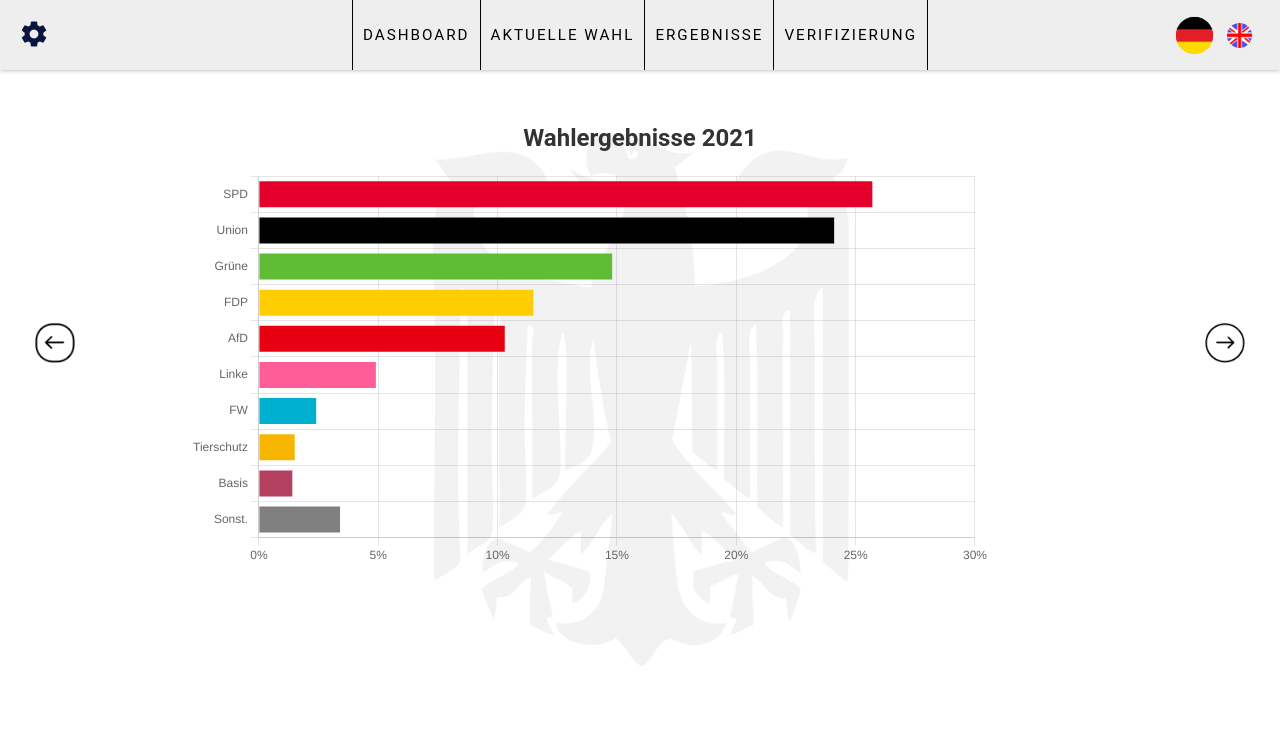
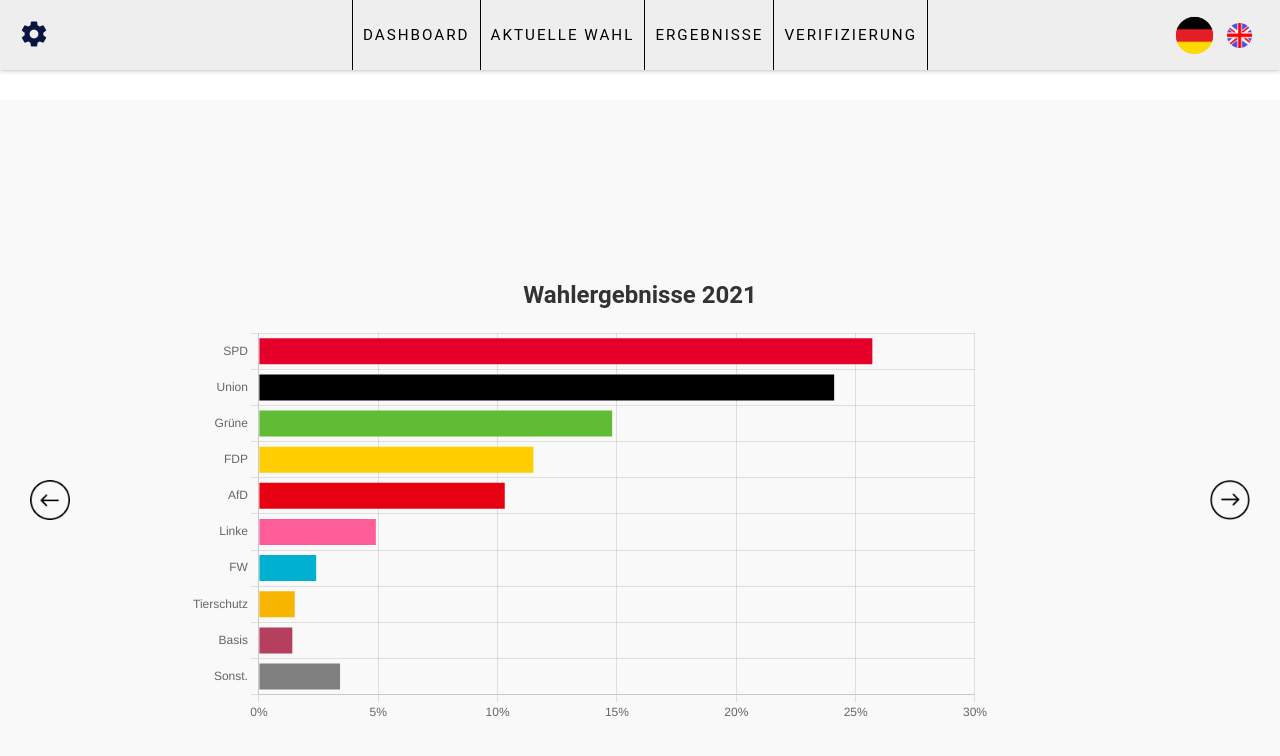
Before and after one commit to nilsgnh/PBO-Wahlplattform, a Vue app in the folder wahlapp/: page /ergebnisse in a window 1280 px wide. Shown: the top 756 px of the page. Built offline with nearby package versions, Linux system fonts and the light colour scheme.

Commit message:
pfeile an festen positionen und icon für linken pfeil geändert

```diff
--- a/wahlapp/src/components/ButtonSlide.vue
+++ b/wahlapp/src/components/ButtonSlide.vue
@@ -2,21 +2,20 @@
     <div class="button-slide-container">
       <!-- Linker Pfeil, nur anzeigen, wenn buttonType 'left' ist -->
       <button
-        v-if="buttonType === 'left'"
+  v-show="buttonType === 'left'"
   @click="goToPrevious"
   class="button-slide left"
 >
   <img src="@/assets/arrow-left.png" alt="Previous" />
 </button>
-
-      <!-- Rechter Pfeil, nur anzeigen, wenn buttonType 'right' ist -->
 <button
-        v-if="buttonType === 'right'"
+  v-show="buttonType === 'right'"
   @click="goToNext"
   class="button-slide right"
 >
   <img src="@/assets/arrow-right.png" alt="Next" />
 </button>
+
     </div>
   </template>
 
@@ -58,15 +57,17 @@
   }
 
   .button-slide {
+  width: 60px; /* Feste Breite */
+  height: 60px; /* Feste Höhe */
   background: transparent;
   border: none;
   cursor: pointer;
-    padding: 15px; /* Größere Buttons */
-    transition: transform 0.2s ease;
+  padding: 0; /* Kein Padding, um Layout-Sprünge zu vermeiden */
   display: flex;
   align-items: center;
   justify-content: center;
 }
+
 
   .button-slide img {
     width: 40px; /* Größere Pfeile */
--- a/wahlapp/src/views/ErgebnisseView.vue
+++ b/wahlapp/src/views/ErgebnisseView.vue
@@ -60,12 +60,22 @@
 
 <style scoped>
 /* Container für alle Diagramme */
+/* Container für alle Diagramme */
 .chart-container {
   display: flex;
   align-items: center;
   justify-content: space-between;
+  width: 100%; /* Volle Breite des übergeordneten Elements */
+  max-width: 1980px; /* Maximale Breite */
+  height: 800px; /* Feste Höhe für Stabilität */
   padding: 20px; /* Etwas Innenabstand für das Layout */
+  box-sizing: border-box; /* Sicherstellen, dass Padding berücksichtigt wird */
+  position: relative; /* Wichtig, um absolute Positionierung der Buttons zu ermöglichen */
+  background-color: #f9f9f9; /* Optional: Hintergrundfarbe für bessere Sichtbarkeit */
+  overflow: hidden; /* Verhindert, dass Inhalte außerhalb des Containers angezeigt werden */
+  margin: 0 auto; /* Zentriert den Container horizontal */
 }
+
 
 /* Bereich für die Buttons */
 .button-area {
```
Also changed, not shown: wahlapp/src/assets/arrow-left.png. Lines whose indentation alone changed are shown as unchanged.
